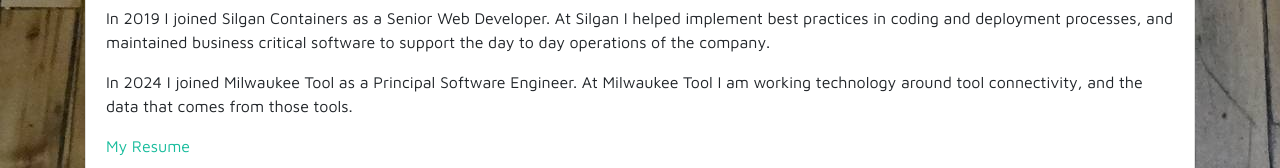
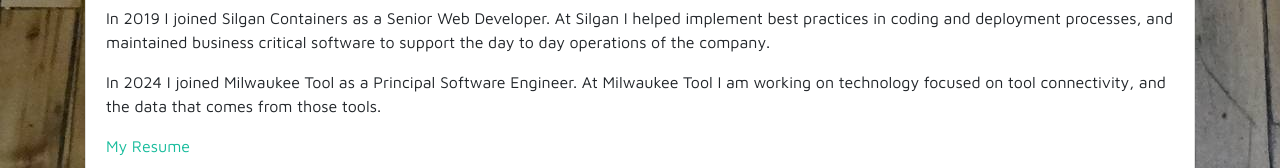
Before and after one commit to jpchip/personal-site, a Gatsby site: page /experience in a window 1280 px wide. Shown: the part 296-464 px from the top of the page. Built offline with nearby package versions, Linux system fonts and the light colour scheme; Gatsby itself is replaced by a stand-in of ours.

Commit message:
fixed typo

```diff
--- a/src/pages/experience.js
+++ b/src/pages/experience.js
@@ -26,7 +26,7 @@ const Experience = () => (
           business critical software to support the day to day operations of the company.
         </p>
         <p>In 2024 I joined Milwaukee Tool as a Principal Software Engineer. At Milwaukee Tool I
-          am working technology around tool connectivity, and the data that comes from those tools.
+          am working on technology focused on tool connectivity, and the data that comes from those tools.
         </p>
         <p><a href="https://registry.jsonresume.org/jpchip">My Resume</a></p>
       </div>
```
